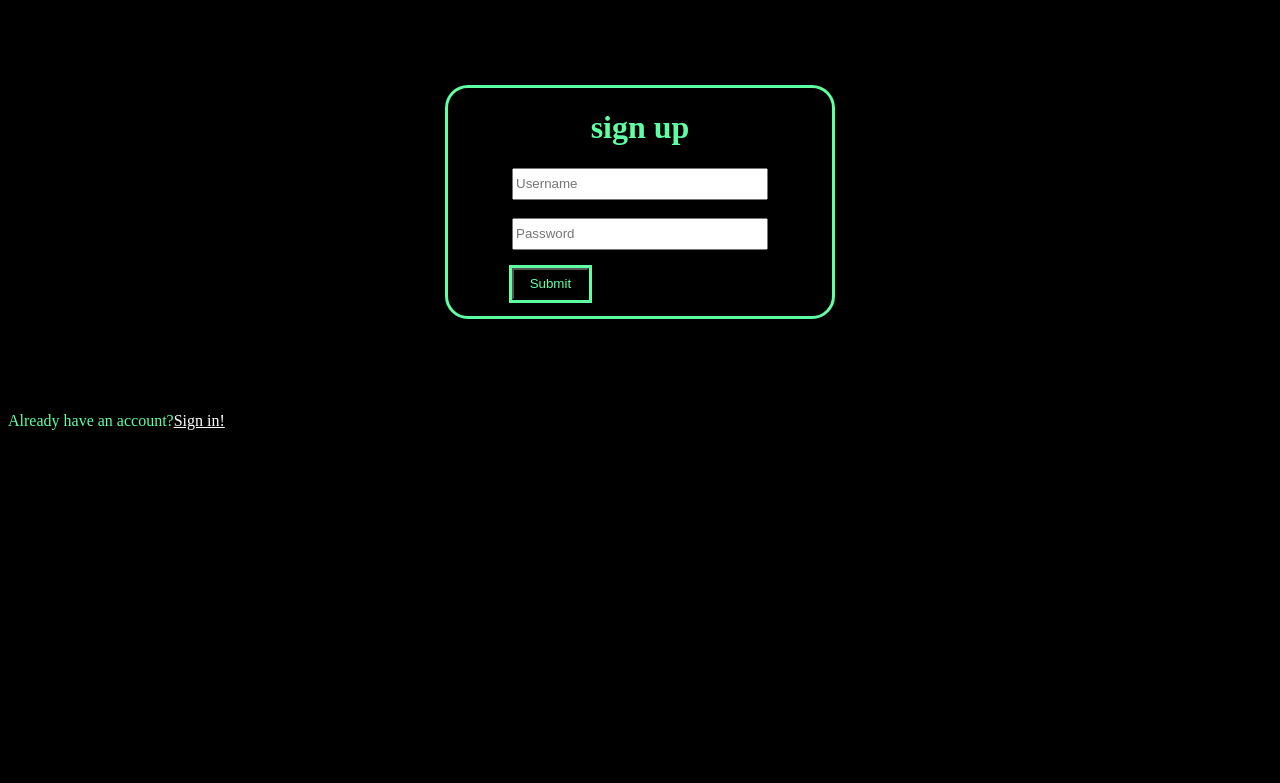
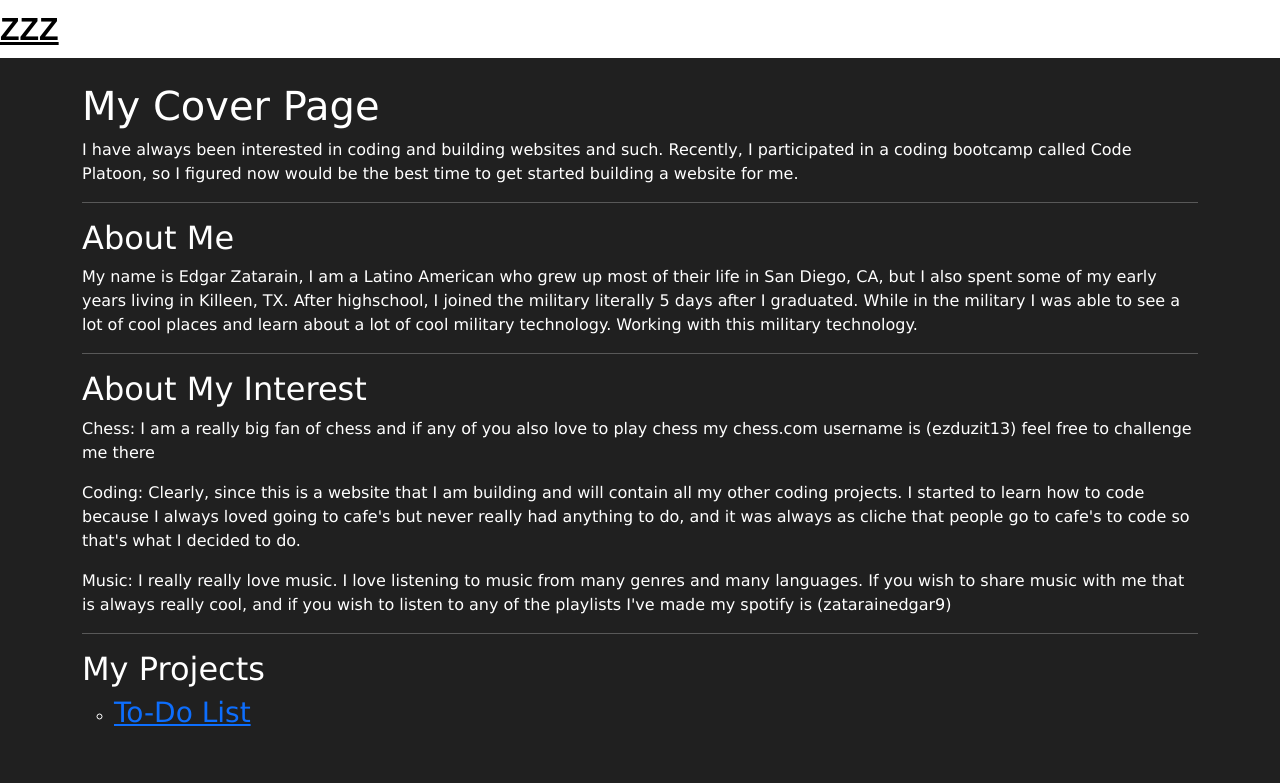
Before and after one commit to ezduzit-13/todo-app, a Django app: page / in a window 1280 px wide. Shown: the top 783 px of the page. Run offline with Django 4.2, Linux system fonts and the light colour scheme; some libraries are stand-ins or nearby versions.

Commit message:
added a home page. Still need to fix navbar.

```diff
--- a/blog/settings.py
+++ b/blog/settings.py
@@ -41,6 +41,8 @@ STATICFILES_DIRS = [
     "react-frontend/build/static",
 
 ]
+
+
 
 INSTALLED_APPS = [
     'django.contrib.admin',
--- a/blog/urls.py
+++ b/blog/urls.py
@@ -15,8 +15,10 @@ Including another URLconf
 """
 from django.contrib import admin
 from django.urls import path,include
+from blog_app import views
 
 urlpatterns = [
     path('admin/', admin.site.urls),
-    path('',include('blog_app.urls')),
+    path('todo/',include('blog_app.urls')),
+    path('',views.home_page, name = 'home_page')
 ]
--- /dev/null
+++ b/blog_app/templates/home_page.html
@@ -0,0 +1,47 @@
+<html>
+  <head>
+    <link rel="stylesheet" href="https://cdn.jsdelivr.net/npm/bootstrap@5.1.3/dist/css/bootstrap.min.css" integrity="sha384-1BmE4kWBq78iYhFldvKuhfTAU6auU8tT94WrHftjDbrCEXSU1oBoqyl2QvZ6jIW3" crossorigin="anonymous">
+    {%include 'navbar.html'%}
+    {%block navbar%}
+    {%endblock%}
+  </head>
+  <body>
+    <br>
+    <div class = 'container'>
+    <h1>My Cover Page</h1>
+    <p>I have always been interested in coding and building websites and such. Recently, I participated in a coding bootcamp called Code Platoon, so I figured now would be the best time to get started building a website for me. </p>
+    <hr>
+    <h2>About Me</h2>
+    <p>My name is Edgar Zatarain, I am a Latino American who grew up most of their life in San Diego, CA, but I also spent some of my early years living in Killeen, TX. After highschool, I joined the military literally 5 days after I graduated. While in the military I was able to see a lot of cool places and learn about a lot of cool military technology. Working with this military technology.</p>
+    <hr>
+    <h2>About My Interest</h2>
+    <p>Chess: I am a really big fan of chess and if any of you also love to play chess my chess.com username is (ezduzit13) feel free to challenge me there</p>
+    <p>Coding: Clearly, since this is a website that I am building and will contain all my other coding projects. I started to learn how to code because I always loved going to cafe's but never really had anything to do, and it was always as cliche that people go to cafe's to code so that's what I decided to do.</p>
+    <p>Music: I really really love music. I love listening to music from many genres and many languages. If you wish to share music with me that is always really cool, and if you wish to listen to any of the playlists I've made my spotify is (zatarainedgar9)</p>
+    <hr>
+    <h2>My Projects</h2>
+    <ul>
+      <li><a href="{%url 'index'%}"><h3>To-Do List</h3></a></li>
+    </ul>
+
+
+  </div>
+
+
+  </body>
+  <style>
+    body{
+      background-color: rgb(32, 32, 32);
+      color: white;
+      font-family: Verdana, sans-serif;
+
+    }
+    hr{
+      color: white;
+    }
+    ul{
+      list-style-type: circle;
+    }
+
+  </style>
+</html>
--- a/blog_app/templates/index.html
+++ /dev/null
@@ -1,3 +0,0 @@
-<h1>hello {{a}}</h1>
-
-<a href="{%url 'signout'%}">signout</a>
--- /dev/null
+++ b/blog_app/templates/navbar.html
@@ -0,0 +1,10 @@
+
+{%block navbar%}
+<nav style="background-color: white; color: black; display: flex;">
+
+    <div class = 'navbar-brand'
+    style="font-size: 2rem;
+    font-weight: bold;"> <a href="{%url 'home_page'%}" style="color:black;font-family: Arial, Helvetica, sans-serif;">ZZZ</a></div>
+
+</nav>
+{%endblock%}
--- a/blog_app/templates/signup.html
+++ b/blog_app/templates/signup.html
@@ -1,6 +1,10 @@
 <html>
   <head>
     <script src="https://cdnjs.cloudflare.com/ajax/libs/axios/0.26.1/axios.min.js" integrity="sha512-bPh3uwgU5qEMipS/VOmRqynnMXGGSRv+72H/N260MQeXZIK4PG48401Bsby9Nq5P5fz7hy5UGNmC/W1Z51h2GQ==" crossorigin="anonymous" referrerpolicy="no-referrer"></script>
+
+    {%include 'navbar.html'%}
+    {%block navbar%}
+    {%endblock%}
   </head>
   <body>
     <div class = 'cont'>
@@ -35,13 +39,13 @@
     document.getElementById('signup-form').addEventListener('submit', (event)=>{
         event.preventDefault()
 
-        axios.post('/', {
+        axios.post('todo/', {
             email: document.getElementById('email').value,
             password: document.getElementById('password').value,
         }).then((response)=>{
 
             // client-side redirect. use javascript to go to the homepage after logging in.
-            window.location.href = '/index'
+            window.location.href = 'todo/index'
         })
     })
   </script>
--- a/blog_app/views.py
+++ b/blog_app/views.py
@@ -20,6 +20,10 @@ def index(request):
     else:
         thePage = open('react-frontend/build/index.html').read()
         return HttpResponse(thePage)
+
+def home_page(request):
+    return render(request,'home_page.html')
+
 
 # region sign in
 @csrf_exempt
--- a/react-frontend/src/Components/Create.jsx
+++ b/react-frontend/src/Components/Create.jsx
@@ -18,12 +18,11 @@ const Create = (props) => {
 }
 const csrftoken = getCookie('csrftoken')
   const [content,setContent] = useState('')
-  const url = 'http://localhost:8000/task/'
+  const url = 'http://localhost:8000/todo/task/'
   const handleSubmit = (e) => {
     const blog = {
         title: content,
         user_id: props.userID,
-
     }
     console.log(blog)
     fetch(url, {
--- a/react-frontend/src/Components/Delete.jsx
+++ b/react-frontend/src/Components/Delete.jsx
@@ -25,7 +25,7 @@ const Delete = (props) => {
 
     const delete_id = props.num.toString()
 
-    let delete_url = 'http://localhost:8000/task/' + delete_id + '/'
+    let delete_url = 'http://localhost:8000/todo/task/' + delete_id + '/'
 
     axios.delete(
      delete_url,
--- a/react-frontend/src/Components/Fetching.jsx
+++ b/react-frontend/src/Components/Fetching.jsx
@@ -12,7 +12,7 @@ const Fetching = (props) => {
   const [create, getCreate] = useState (false)
   const [number,getNumber] = useState(null)
 
-  const url = 'http://localhost:8000/user-post/'+props.userID
+  const url = 'http://localhost:8000/todo/user-post/'+props.userID
 
   useEffect(()=>{
     axios.get(url)
--- a/react-frontend/src/Components/Update.jsx
+++ b/react-frontend/src/Components/Update.jsx
@@ -30,7 +30,7 @@ const Update = (props) => {
       user_id: props.userID
     }
 
-    let url = 'http://localhost:8000/task/' + props.currentID + '/'
+    let url = 'http://localhost:8000/todo/task/' + props.currentID + '/'
     fetch(url, {
       method: 'PUT',
       headers: {'Content-type': 'application/json', 'X-CSRFToken':csrftoken},
--- a/react-frontend/src/Components/style-fetching.css
+++ b/react-frontend/src/Components/style-fetching.css
@@ -55,3 +55,7 @@ body{
   outline-style: solid;
   outline-color: #5FFFA4;
 }
+.navbar{
+  display: flex;
+  background-color: white;
+}
```
Also changed, not shown: blog_app/templates/signin.html (+5 -3 lines), react-frontend/src/App.jsx (+7 -5 lines), react-frontend/src/Components/GetUser.jsx (deleted, +0 -23 lines), react-frontend/src/Components/NavBar.jsx (added, +14 -0 lines).
